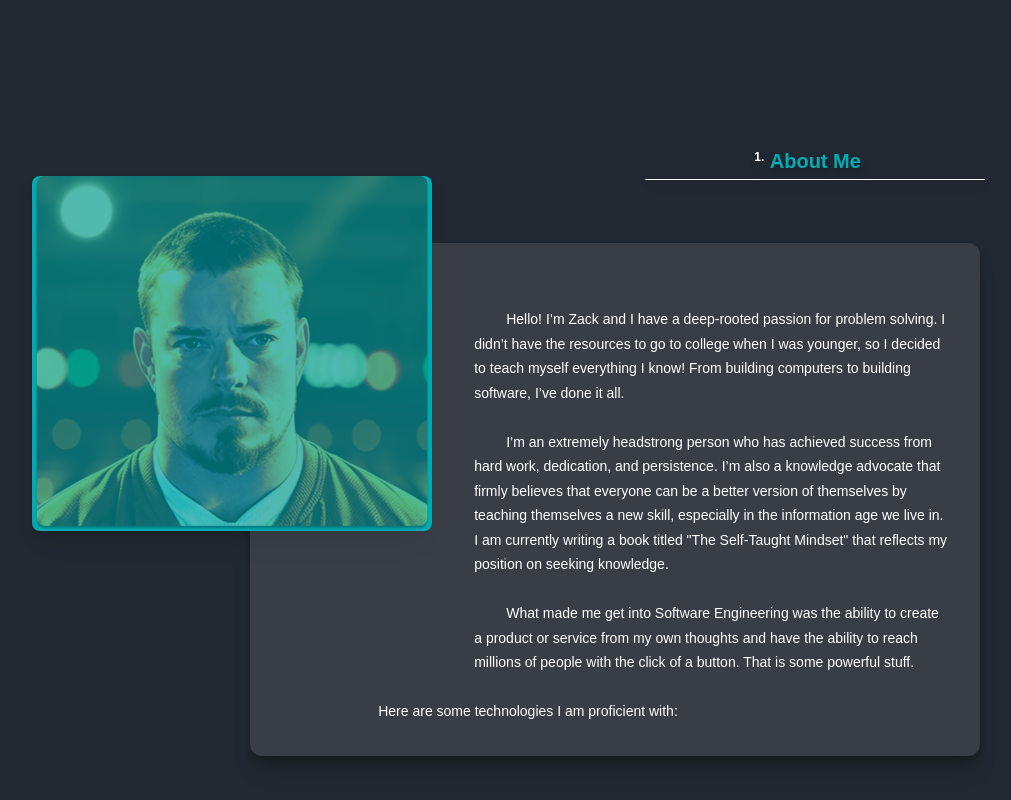
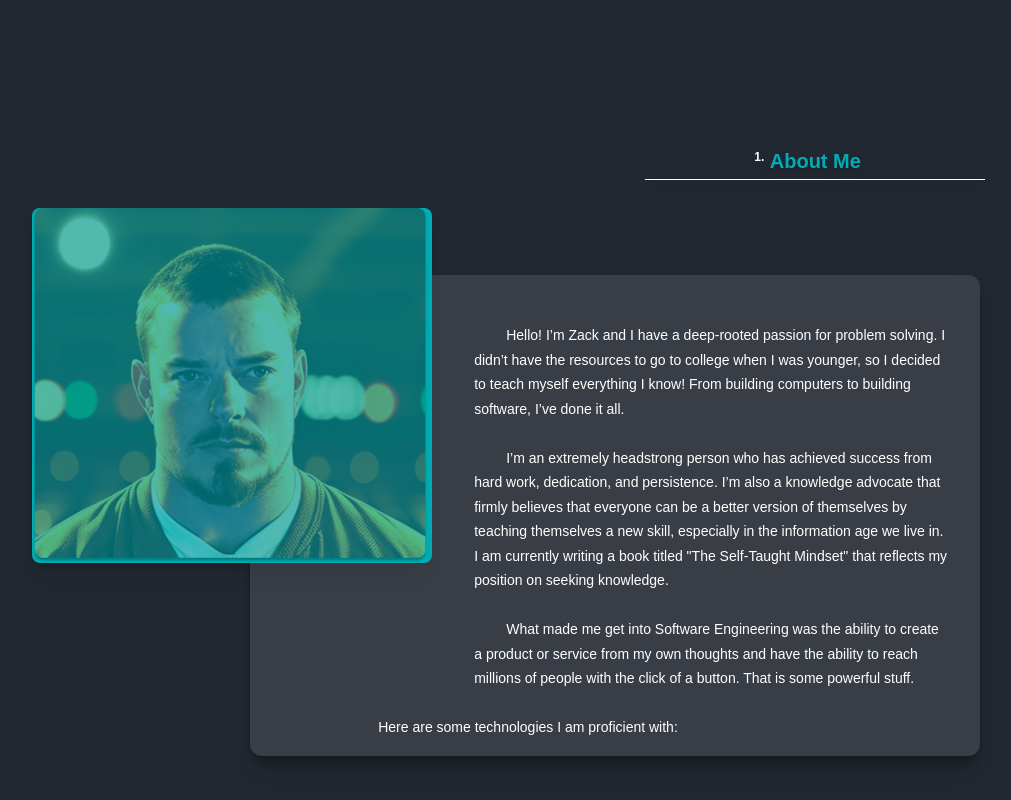
Before and after one commit to zackzellto/dev_portfolio_v3, a React (Vite) app: page / in a window 1280 px wide. Shown: the part 913-1713 px from the top of the page, without its empty margins (153-1164 px from the left). Built offline with nearby package versions, Linux system fonts and the light colour scheme.

Commit message:
working state

```diff
--- a/src/components/about-me/AboutMe.tsx
+++ b/src/components/about-me/AboutMe.tsx
@@ -17,14 +17,14 @@ const AboutMe = (props: Props) => {
         </div>
       </div>
       <br />
-      <div className="h-177 w-199 relative z-30 mx-auto flex rounded-lg bg-[#00ADB5] sm:h-[220px] sm:w-[250px] md:left-[200px] md:top-16 md:mb-8 md:h-[285px] md:w-[320px] lg:-left-[21%] lg:top-48 lg:h-[355px] lg:w-[400px]">
+      <div className="relative z-30 mx-auto mt-8 flex h-auto w-[220px] rounded-lg bg-[#00ADB5] sm:mt-8 sm:h-[230px] sm:w-[250px] md:left-[200px] md:top-16 md:mb-8 md:h-[285px] md:w-[320px] lg:-left-[21%] lg:top-48 lg:h-[355px] lg:w-[400px]">
         <img
-          className="mx-auto mt-16 flex opacity-40 shadow-xl hover:opacity-100 md:mt-0"
+          className="opacity-40 shadow-xl hover:opacity-100 md:mt-0"
           src={ZackPic}
           alt="Zack Picture"
         />
       </div>
-      <div className="relative bottom-8 -z-10 m-auto w-[100%] rounded-xl bg-[#393E46] p-4 text-[14px] text-white shadow-xl drop-shadow-lg md:bottom-40 md:p-8 lg:-right-32 lg:bottom-32 lg:w-[60%] lg:max-w-[1000px] lg:px-32">
+      <div className="relative bottom-8 -z-10 m-auto w-[100%] rounded-xl bg-[#393E46] p-4 text-[14px] text-white shadow-xl drop-shadow-lg md:bottom-32 lg:-right-32 lg:bottom-32 lg:w-[60%] lg:max-w-[1000px] lg:px-32">
         <div className="mt-8 indent-8 md:w-[50%] lg:relative lg:left-24 lg:w-[100%]">
           Hello! I’m Zack and I have a deep-rooted passion for problem solving.
           I didn’t have the resources to go to college when I was younger, so I
```
